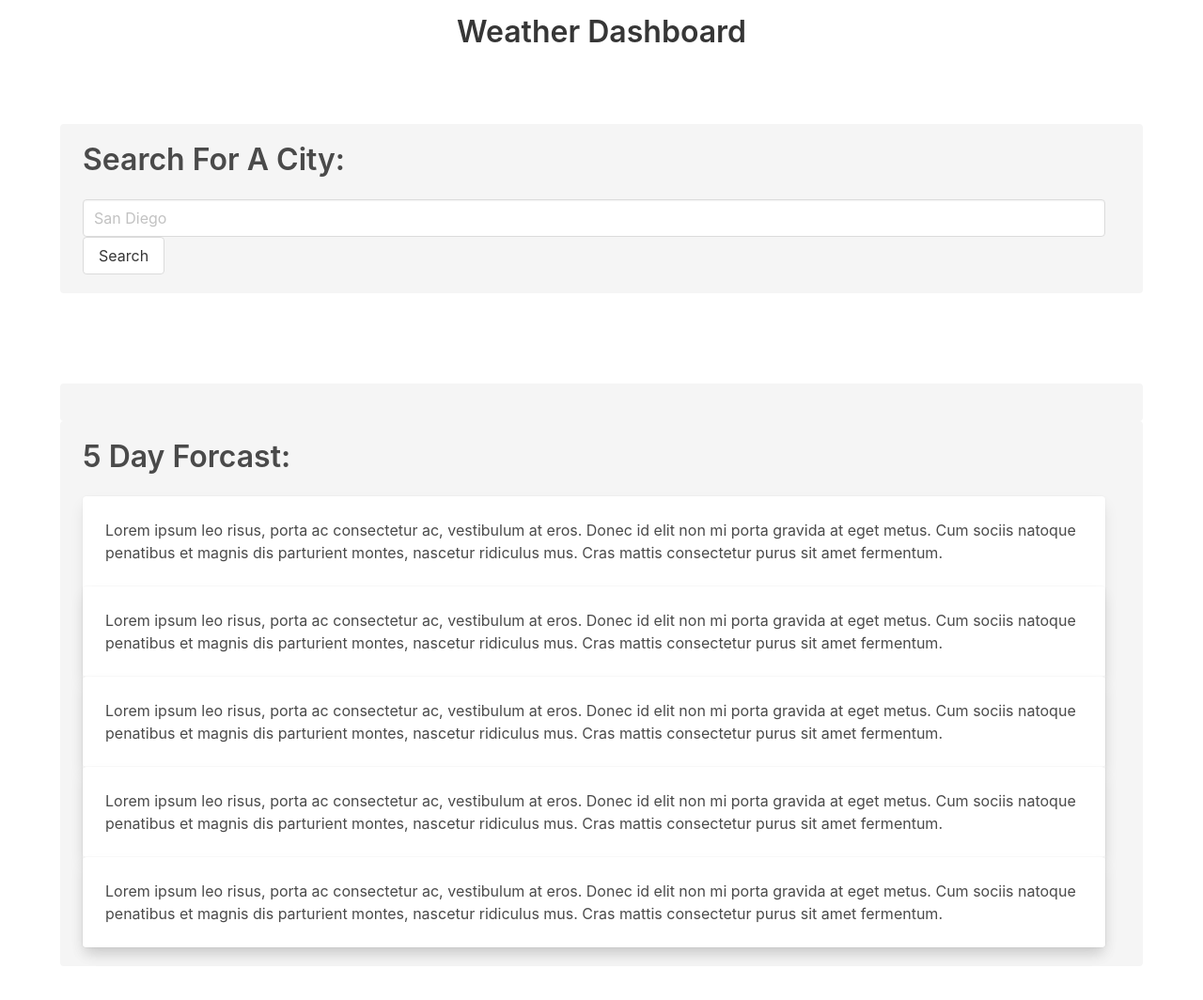
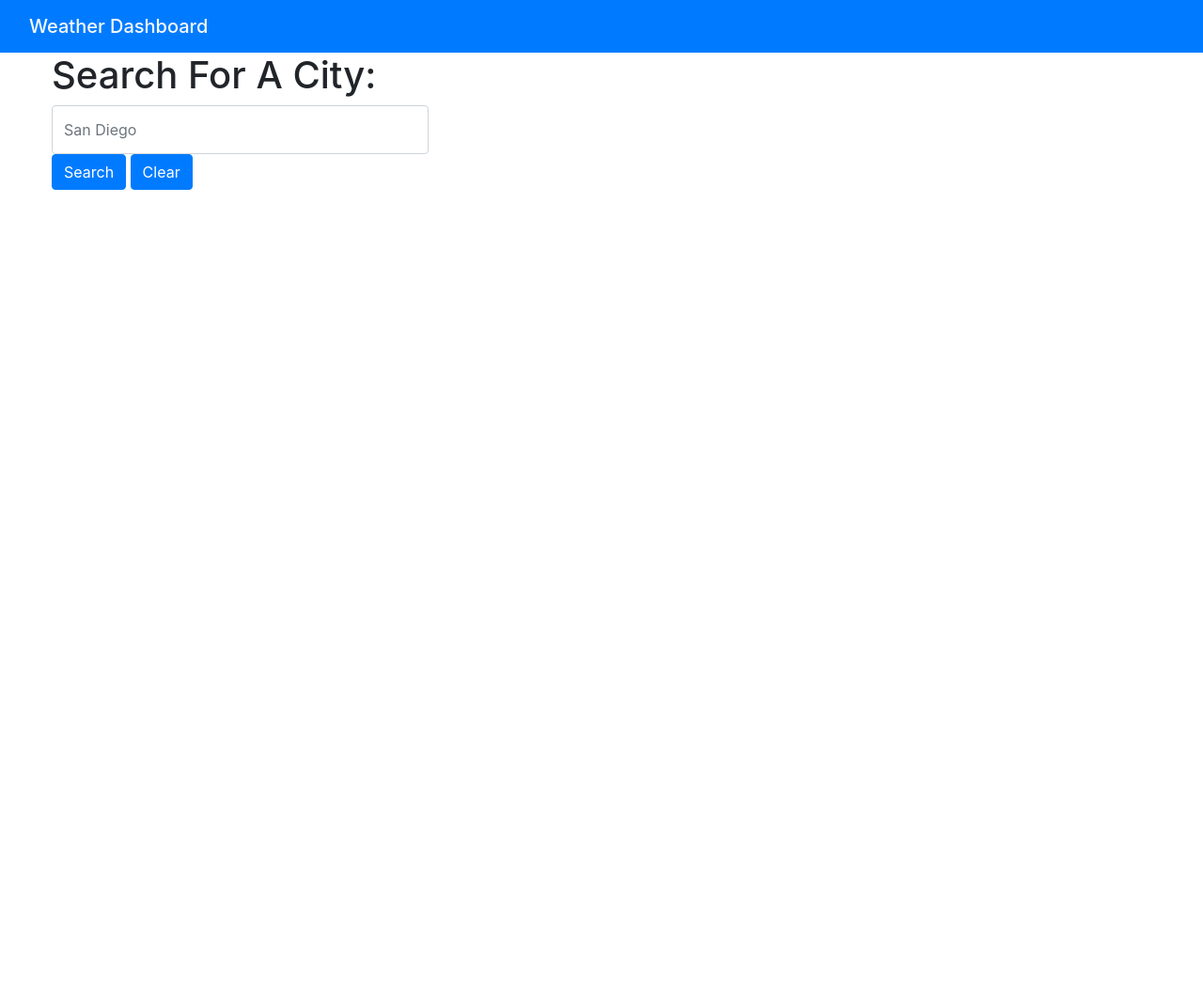
Before and after one commit to ninakd21/WeatherApp, a plain HTML site: page index.html in a window 1280 px wide. Shown: the whole page at 94% size. After the commit the page ends 800 px from the top, so only its background shows below. Drawn offline with nearby package versions, Linux system fonts and the light colour scheme; a web font is replaced by a local one.

Commit message:
updated html

```diff
--- a/Assets/css/style.css
+++ b/Assets/css/style.css
@@ -0,0 +1,3 @@
+* {
+    box-sizing: content-box;
+  }
--- a/index.html
+++ b/index.html
@@ -5,91 +5,52 @@
   <meta charset="UTF-8">
   <meta name="viewport" content="width=device-width, initial-scale=1.0">
   <meta http-equiv="X-UA-Compatible" content="ie=edge">
-  <link rel="stylesheet" href="https://cdn.jsdelivr.net/npm/bulma@0.9.2/css/bulma.min.css">
-  <link rel="stylesheet" href="https://cdnjs.cloudflare.com/ajax/libs/jqueryui/1.12.1/themes/base/jquery-ui.css">
-  <link href="https://fonts.googleapis.com/css2?family=Open+Sans:wght@400;700&family=Staatliches&display=swap" rel="stylesheet">
-  <link rel="stylesheet"
-    href="https://cdnjs.cloudflare.com/ajax/libs/open-iconic/1.1.1/font/css/open-iconic-bootstrap.min.css" />
+  <link rel="stylesheet" href="https://stackpath.bootstrapcdn.com/bootstrap/4.1.3/css/bootstrap.min.css">
   <link rel="stylesheet" href="./assets/css/style.css" />
-  <title>Taskmaster Pro</title>
+  <title>Weather Dashboard</title>
 </head>
 
 <body>
     <!-- Header -->
-    <header class="header">
-        <div class="content has-text-centered">
-          <p>
-            <p class="title">
-                Weather Dashboard
-              </p>
-          </p>
-        </div>
-    </header>
+    <!-- As a heading -->
+    <nav class="navbar bg-primary text-light">
+      <div class="container-fluid">
+        <span class="navbar-brand navbar-fluid mb-0 h1">Weather Dashboard</span>
+      </div>
+    </nav>
     <!-- Search Section -->
-    <section class="section"> <div class="container">
-        <div class="notification ">
-            <h1 class="title">Search For A City: </h1>
-            <input class="input" type="text" placeholder="San Diego">
-            <button class="button">Search</button>
-        </div>
-      </section>
-      <!-- Search results -->
-      <section class="section">
-           <!-- Todays Weather -->
-        <div class="container">
-            <div class="notification ">
+  <div class="container">
+    <section class="row">
+         <!-- Row 1 -->
+          <div class="row">
+            <div class="col-sm-12 mb-3">
+              <h1>Search For A City:</h1>
+              <input type="text" class="form-control" id="city" placeholder="San Diego">
+              <button type="button" class="btn btn-primary btn-group-lg">Search</button>
+              <button type="button" class="btn btn-primary btn-group-lg">Clear</button>
+            </div>
+                </div>
+          <!-- Past Searches -->
+                  <ul class="list-group mb-3" id="history"></ul>
+                </div>
+          <!-- Results -->
+          <div class="col-12 col-md-8">
+            <div class="row" id="result-container">
+          <!-- Todays Weather -->
+          <div class="container" id="currentWeather"></div>
 
-            </div>
-          </div>
-        <!-- 5 day forcast -->
-        <div class="container">
-            <div class="notification">
-                <h1 class="title">5 Day Forcast: </h1>
-                <div class="card">
-                    <div class="card-content">
-                      <div class="content">
-                        Lorem ipsum leo risus, porta ac consectetur ac, vestibulum at eros. Donec id elit non mi porta gravida at eget metus. Cum sociis natoque penatibus et magnis dis parturient montes, nascetur ridiculus mus. Cras mattis consectetur purus sit amet fermentum.
-                      </div>
-                    </div>
-                    <div class="card ">
-                        <div class="card-content">
-                          <div class="content">
-                            Lorem ipsum leo risus, porta ac consectetur ac, vestibulum at eros. Donec id elit non mi porta gravida at eget metus. Cum sociis natoque penatibus et magnis dis parturient montes, nascetur ridiculus mus. Cras mattis consectetur purus sit amet fermentum.
-                          </div>
-                        </div>
-                      </div>
-                      <div class="card">
-                        <div class="card-content">
-                          <div class="content">
-                            Lorem ipsum leo risus, porta ac consectetur ac, vestibulum at eros. Donec id elit non mi porta gravida at eget metus. Cum sociis natoque penatibus et magnis dis parturient montes, nascetur ridiculus mus. Cras mattis consectetur purus sit amet fermentum.
-                          </div>
-                        </div>
-                      </div>
-                      <div class="card">
-                        <div class="card-content">
-                          <div class="content">
-                            Lorem ipsum leo risus, porta ac consectetur ac, vestibulum at eros. Donec id elit non mi porta gravida at eget metus. Cum sociis natoque penatibus et magnis dis parturient montes, nascetur ridiculus mus. Cras mattis consectetur purus sit amet fermentum.
-                          </div>
-                        </div>
-                      </div>
-                      <div class="card">
-                        <div class="card-content">
-                          <div class="content">
-                            Lorem ipsum leo risus, porta ac consectetur ac, vestibulum at eros. Donec id elit non mi porta gravida at eget metus. Cum sociis natoque penatibus et magnis dis parturient montes, nascetur ridiculus mus. Cras mattis consectetur purus sit amet fermentum.
-                          </div>
-                        </div>
-                      </div>
+          <!-- 5 day forcast -->
+          <h4 class="hide" hidden="true">5-Day Forecast: </h4>
+              <div class="container row justify-content-around card-deck" id="forecast"></div>
                   </div>
+                </div>
             </div>
           </div>
       </section>
 
-
-
-  <script src="https://api.openweathermap.org/data/2.5/onecall?lat={lat}&lon={lon}&exclude={part}&appid={3b3a8dc230e18a298614cf6fa0008607}"></script>
-  <script src="api.openweathermap.org/data/2.5/weather?q={city name}&appid={3b3a8dc230e18a298614cf6fa0008607}"></script>
-
-  <script src="./assets/js/script.js"></script>
+      <script src="https://code.jquery.com/jquery-3.4.1.min.js"></script>
+      <script src="https://cdnjs.cloudflare.com/ajax/libs/moment.js/2.27.0/moment.min.js"></script>
+      <script src="./assets/javascript/script.js"></script>
 </body>
 
 </html>
```
